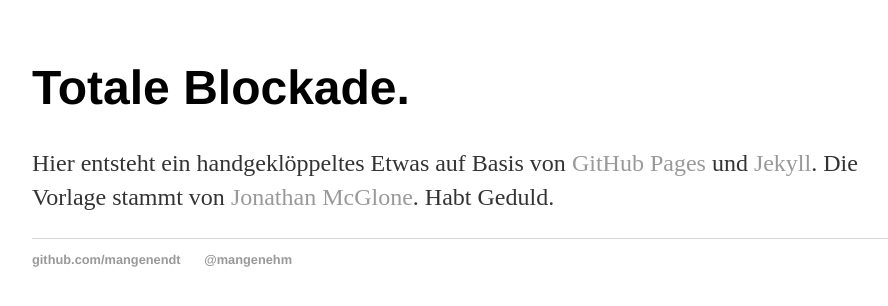
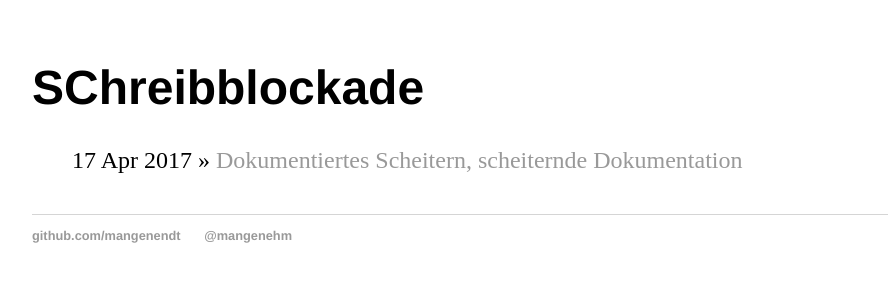
Before and after one commit to mangenendt/mangenendt.github.io, a Jekyll site: the page built from index.html, in a window 1280 px wide. Shown: the top 306 px of the page, without its empty margins (160-1048 px from the left). Built offline with Jekyll 4.4.1, drawn with Linux system fonts in a browser that asks for light colours; Markdown is read by kramdown in place of the engine named in the settings.

Commit message:
Update index.html
updated index.html to blog overview

```diff
--- a/index.html
+++ b/index.html
@@ -1,9 +1,11 @@
 ---
 layout: default
-title: Schreibblockade
+title: SChreibblockade
 ---
-<div class="blurb">
-	<h1>Totale Blockade.</h1>
-	<p>Hier entsteht ein handgeklöppeltes Etwas auf Basis von <a href="https://pages.github.com/">GitHub Pages</a> und
-	<a href="https://jekyllrb.com/">Jekyll</a>. Die Vorlage stammt von <a href="http://jmcglone.com/guides/github-pages/">Jonathan McGlone</a>. Habt Geduld.</p>
-</div><!-- /.blurb -->
+	<h1>{{ page.title }}</h1>
+	<ul class="posts">
+
+	  {% for post in site.posts %}
+	    <li><span>{{ post.date | date_to_string }}</span> » <a href="{{ post.url }}" title="{{ post.title }}">{{ post.title }}</a></li>
+	  {% endfor %}
+	</ul>
```
